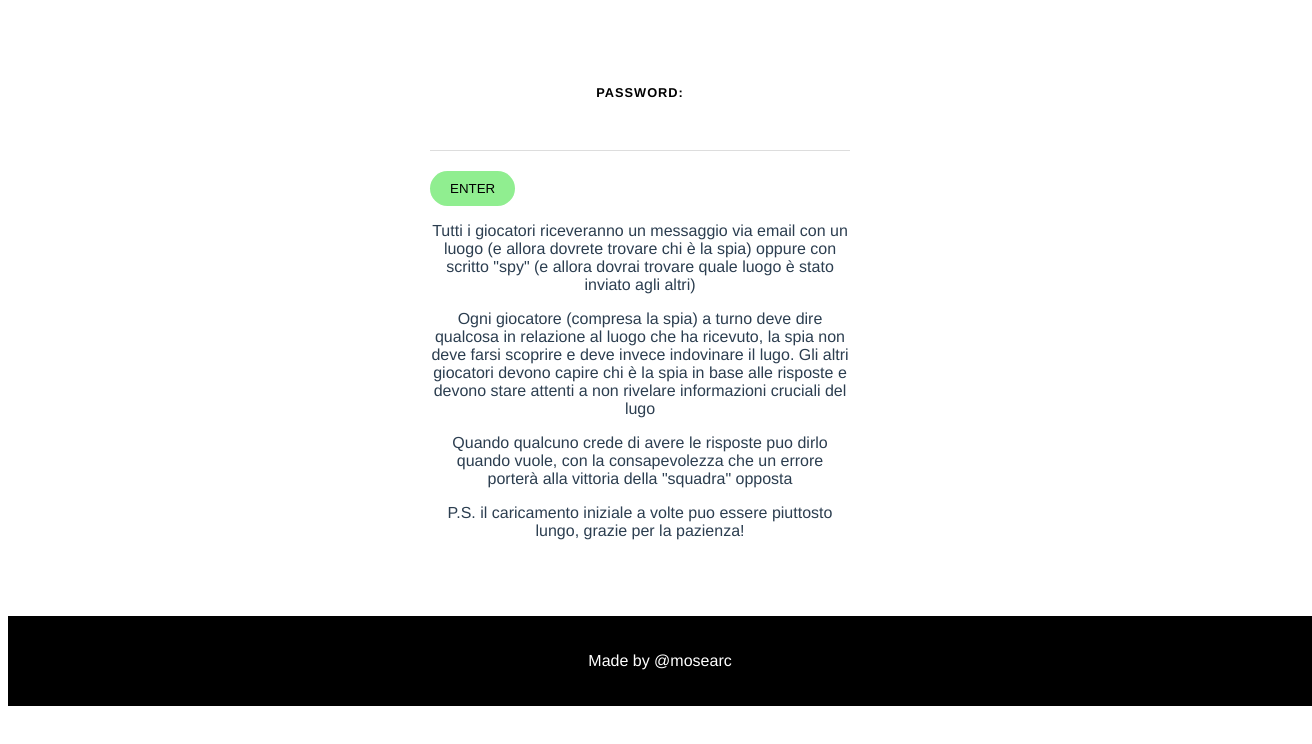
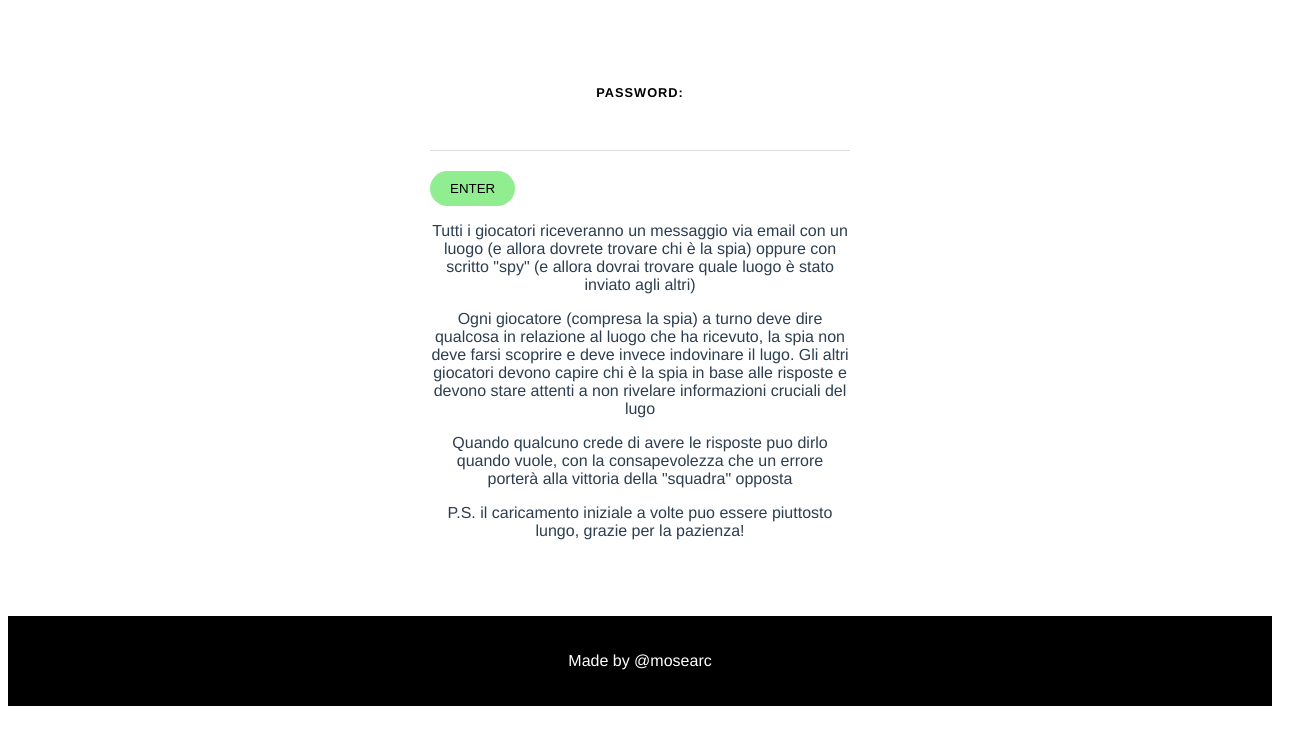
Before and after one commit to mosearc/spy_game, a Vue app in the folder front/: page / in a window 1280 px wide. Shown: the top 744 px of the page, 1312 px wide, since content can reach past the window. Built offline with nearby package versions, Linux system fonts and the light colour scheme.

Commit message:
footerfix

```diff
--- a/front/src/App.vue
+++ b/front/src/App.vue
@@ -1,9 +1,10 @@
 <template>
-
+<div id="app">
   <router-view/>
   <footer>
     <p>Made by @mosearc</p>
   </footer>
+</div>
 </template>
 
 <style>
@@ -13,24 +14,15 @@
   -moz-osx-font-smoothing: grayscale;
   text-align: center;
   color: #2c3e50;
+
+
 }
 
-nav {
-  padding: 30px;
-}
 
-nav a {
-  font-weight: bold;
-  color: #2c3e50;
-}
-
-nav a.router-link-exact-active {
-  color: #42b983;
-}
 footer {
   padding: 20px;
   text-align: center;
-  width: 100%;
+  width: auto;
   background-color: black;
   color: white;
   margin-top: auto;
```
